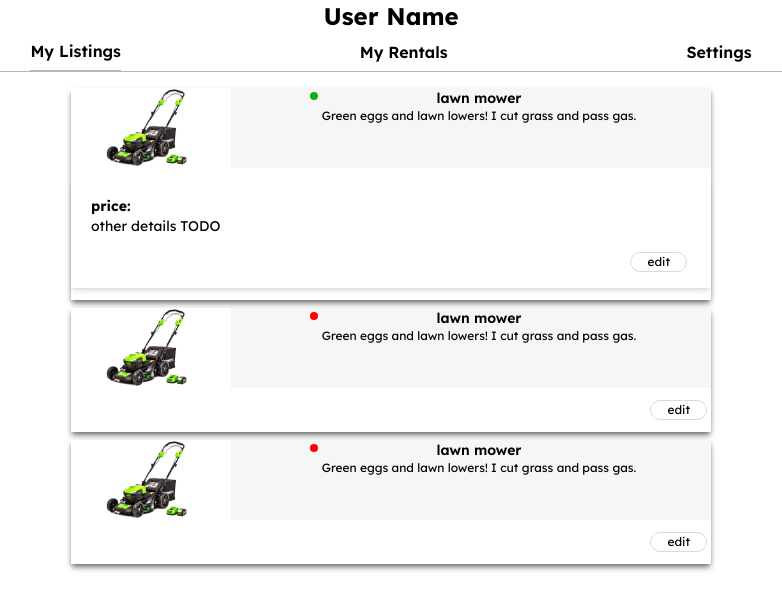
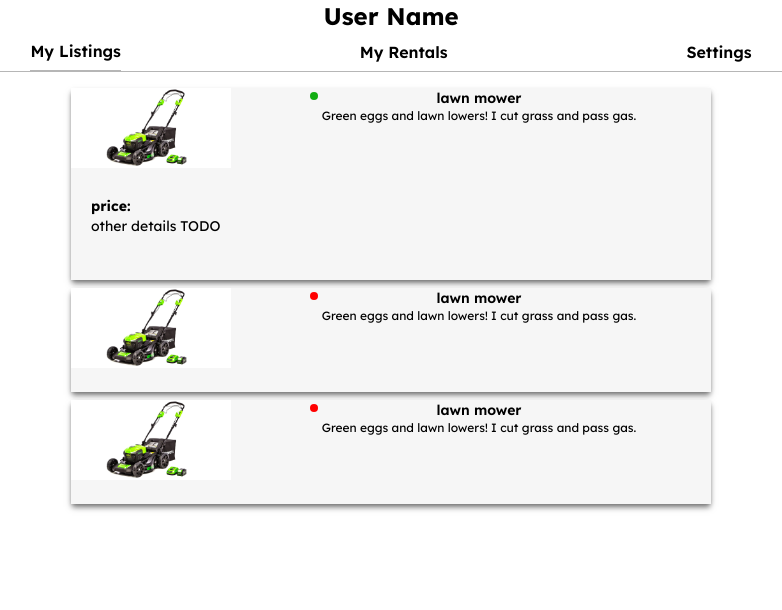
Before and after one commit to chingu-voyages/v46-tier3-team-37, a Next.js app: page /profile/listings in a window 1280 px wide. Both pictures are taken after a click on the element 640 px from the left and 150 px from the top of the page. Shown: the top 610 px of the page, without its empty margins (249-1031 px from the left). Built offline with nearby package versions, Linux system fonts and the light colour scheme.

Commit message:
fixed some UI bugs in the Card.tsx and Button.tsx components

```diff
--- a/app/layout.tsx
+++ b/app/layout.tsx
@@ -20,7 +20,7 @@ export default function RootLayout({
 }) {
   return (
     <html lang="en">
-      <body className={`${inter.variable} font-sans`}>{children}</body>
+      <body className={`dark:bg-backgroundPrimary ${inter.variable} font-sans`}>{children}</body>
     </html>
   )
 }
--- a/app/profile/layout.tsx
+++ b/app/profile/layout.tsx
@@ -8,7 +8,7 @@ export default function PageLayout({
 }) {
     const subPath = usePathname().split('/')[2];
     return (
-        <main>
+        <main className="dark:text-fontPrimary">
             <h1 className="text-center text-2xl font-bold ">User Name</h1>
             <nav role="navigation" aria-label="Profile navigation" className='flex justify-around lg:w-3/4 lg:mx-auto items-center border border-x-0 border-t-0 border-b-1 border-b-[#b6b6b6] dark:border-b-[#333333] h-10'>
                 <a href="/profile/listings" className={`flex items-center h-full font-semibold text-base ${subPath ==='listings' && 'border-b border-b-1 border-[#b6b6b6] dark:border-[black]'} active:border active:border-b-2 active:border-b-[black]`}>My Listings</a>
--- a/components/uiComponents/Button.tsx
+++ b/components/uiComponents/Button.tsx
@@ -8,11 +8,11 @@ import { cva, type VariantProps } from "class-variance-authority";
  * If you need to make changes or create a new button add a variant with the tailwind classes you need the warning variant is there as an example. feel free to add more sizes also.
  */
 const buttonVariants = cva(
-  "rounded-full bg-white border-[#DADADA] hover:bg-[#e6e6e6]  ",
+  "rounded-full bg-white border-[#DADADA] hover:bg-[#e6e6e6] hover:dark:bg-[#0f0f0f] dark:border-[#2F2F2F]",
   {
     variants: {
       variant: {
-        default: "dark:text-[#FFFFFF] border-4 text-sm font-semibold text-black dark:bg-backgroundPrimary dark:hover:bg-[#424242] dark:border-[#2F2F2F]",
+        default: "dark:text-[#FFFFFF] border-4 text-sm font-semibold text-black dark:bg-backgroundPrimary ",
         icon: "text-sm font-light border-1 border ",
         thin: "border border-1",
         warning: "text-red dark:text-pink"
--- a/components/uiComponents/Card.tsx
+++ b/components/uiComponents/Card.tsx
@@ -2,7 +2,6 @@
 
 import React, { useState } from "react";
 import { cva, type VariantProps } from "class-variance-authority";
-import Button from "./Button";
 import CardImage from "./CardImage";
 import CardBody from "./CardBody";
 import CardFooter from "./CardFooter";
@@ -15,7 +14,7 @@ import CardFooter from "./CardFooter";
  * If you need to make changes or create a new button add a variant with the tailwind classes you need the warning variant is there as an example. feel free to add more sizes also.
  */
 const cardVariants = cva(
-    "group flex h-auto flex-wrap text-sm font-semibold text-black shadow-md shadow-[#797979] bg-white dark:text-[#FFFFFF] dark:bg-foregroundPrimary dark:hover:bg-[#424242] ",
+    "group flex h-auto flex-wrap text-sm font-semibold text-black shadow-md shadow-[#797979] dark:shadow-[#0b0b0b] bg-[#f6f6f6] dark:text-[#FFFFFF] dark:bg-foregroundPrimary",
     {
         variants: {
             variant: {
@@ -99,7 +98,7 @@ export default function Card({
 
     return (
         <>
-            <div onClick={handleClick} className={cardVariants({ className, variant, size })} {...props}>
+            <div onClick={handleClick} className={`${variant === 'detailed' && 'hover:cursor-pointer'} ${cardVariants({ className, variant, size })}`} {...props}>
                 <CardImage variant={variant} size={'default'} imageSrc={imageSrc} />
                 <CardBody active={active} variant={variant} size={'default'} description={description} title={title} />
                 <CardFooter parentVariant={variant} show={show} >
--- a/components/uiComponents/CardFooter.tsx
+++ b/components/uiComponents/CardFooter.tsx
@@ -31,30 +31,28 @@ interface CardFooterVariantProps
 
 export default function CardFooter({ variant, parentVariant, size, price, children, show }: CardFooterVariantProps) {
 
-    let detailedBtn: React.ReactNode | React.ReactNode[] = children;
-    let defaultBtn: React.ReactNode = children;
+    let btnChildren: React.ReactNode | React.ReactNode[];;
 
     React.Children.toArray(children)
     React.Children.forEach(children, (child, index) => {
         if (!React.isValidElement(child)) return;
-        if (child.type === 'button' && parentVariant === 'default' && index === 0) {
-            defaultBtn = child
+        if (child.type === 'button') {
+            btnChildren = children;
         } else { return }
     })
-    console.log(show)
     return (
         <div className={CardFooterVariants({ variant, size })}>
             {
                  show && parentVariant === 'detailed' ?
-                    <div className={`bg-[white] flex flex-col w-full gap-4 shadow-md dark:bg-foregroundPrimary font-normal text-sm px-5 py-4`}>
+                    <div className={`bg-[#f6f6f6] flex flex-col w-full gap-4 dark:bg-foregroundPrimary font-normal text-sm px-5 py-4`}>
                         <span>
                             <p><b>price:</b> {price}</p>
                             <p>other details TODO</p>
                         </span>
-                        <div className="flex justify-end gap-3">{React.Children.map(detailedBtn, (child) => <>{child}</>)}</div>
+                        <div className="flex justify-end gap-3">{React.Children.map(btnChildren, (child) => <>{child}</>)}</div>
                     </div>
                     :
-                    <>{defaultBtn}</>
+                    <>{btnChildren}</>
             }
         </div>
     )
```
